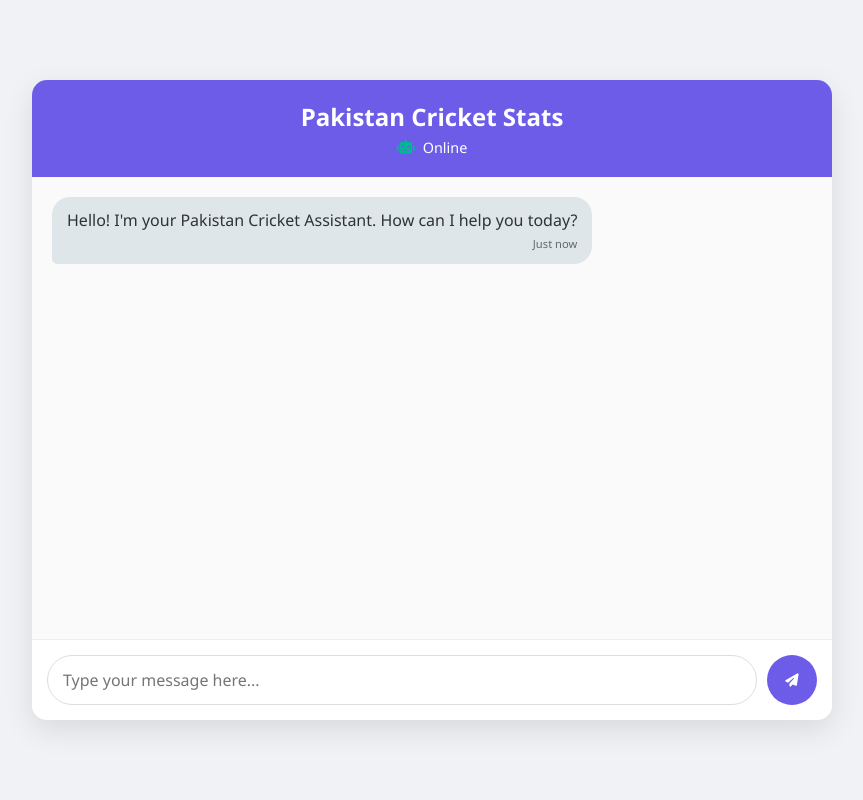
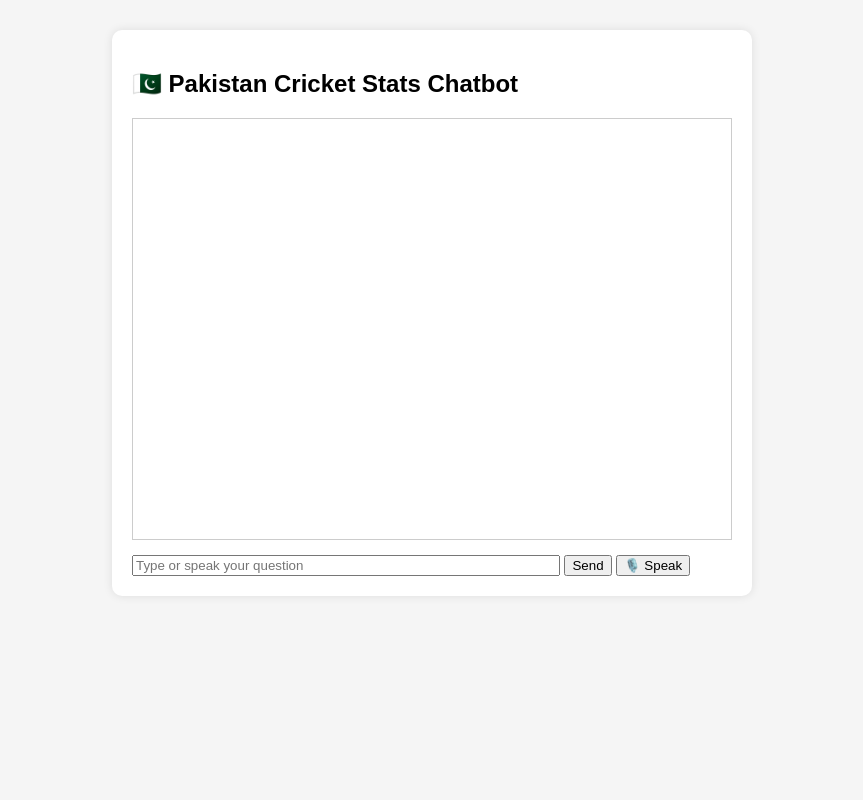
Before and after one commit to JunaidKhan04/Pakistan-Cricket-Stats, a Flask app: page / in a window 1280 px wide. Shown: the whole page, without its empty margins (208-1071 px from the left). Run offline with Flask 3, Linux system fonts and the light colour scheme.

Commit message:
speech button

```diff
--- a/templates/index.html
+++ b/templates/index.html
@@ -1,40 +1,101 @@
 <!DOCTYPE html>
-<html lang="en">
+<html>
 <head>
-    <meta charset="UTF-8">
-    <meta name="viewport" content="width=device-width, initial-scale=1.0">
-    <title>Pakistan Cricket Assistant</title>
-    <link rel="stylesheet" href="/static/styles.css">
-    <link rel="stylesheet" href="https://cdnjs.cloudflare.com/ajax/libs/font-awesome/6.4.0/css/all.min.css">
+    <title>Pakistan Cricket Stats</title>
+    <style>
+        body {
+            font-family: Arial, sans-serif;
+            margin: 0; padding: 0;
+            background-color: #f5f5f5;
+        }
+        .chat-container {
+            max-width: 600px;
+            margin: auto;
+            padding: 20px;
+            background: #fff;
+            margin-top: 30px;
+            border-radius: 10px;
+            box-shadow: 0 0 10px rgba(0,0,0,0.1);
+        }
+        .chat-box {
+            height: 400px;
+            overflow-y: scroll;
+            border: 1px solid #ccc;
+            padding: 10px;
+            margin-bottom: 15px;
+        }
+        .chat-box div {
+            margin-bottom: 10px;
+        }
+        .user {
+            text-align: right;
+            color: blue;
+        }
+        .bot {
+            text-align: left;
+            color: green;
+        }
+    </style>
 </head>
 <body>
     <div class="chat-container">
-        <div class="chat-header">
-            <h1>Pakistan Cricket Stats</h1>
-            <div class="bot-info">
-                <i class="fas fa-robot"></i>
-                <span>Online</span>
-            </div>
-        </div>
+        <h2>🇵🇰 Pakistan Cricket Stats Chatbot</h2>
+        <div class="chat-box" id="chatBox"></div>
 
-        <div class="chat-messages" id="chat-messages">
-    <div class="message bot-message">
-        <div class="message-content">
-            <p>Hello! I'm your Pakistan Cricket Assistant. How can I help you today?</p>
-        </div>
-        <div class="message-time">Just now</div>
-    </div>
-</div>
-
-
-        <form class="chat-input" id="chat-form">
-            <input type="text" id="user_input" name="user_input" placeholder="Type your message here..." autocomplete="on" required>
-            <button type="submit">
-                <i class="fas fa-paper-plane"></i>
-            </button>
-        </form>
+        <input type="text" id="userInput" placeholder="Type or speak your question" style="width:70%;">
+        <button onclick="sendMessage()">Send</button>
+        <button onclick="startRecognition()">🎙️ Speak</button>
     </div>
 
-    <script src="/static/scripts.js"></script>
+    <script>
+        const chatBox = document.getElementById('chatBox');
+
+        function appendMessage(sender, message) {
+            const div = document.createElement('div');
+            div.className = sender;
+            div.innerText = message;
+            chatBox.appendChild(div);
+            chatBox.scrollTop = chatBox.scrollHeight;
+        }
+
+        function sendMessage() {
+            const userInput = document.getElementById('userInput');
+            const message = userInput.value;
+            if (!message.trim()) return;
+
+            appendMessage('user', message);
+            userInput.value = '';
+
+            fetch('/ask', {
+                method: 'POST',
+                headers: { 'Content-Type': 'application/json' },
+                body: JSON.stringify({ question: message })
+            })
+            .then(res => res.json())
+            .then(data => {
+                appendMessage('bot', data.answer);
+                speakText(data.answer);
+            });
+        }
+
+        function speakText(text) {
+            const synth = window.speechSynthesis;
+            const utterance = new SpeechSynthesisUtterance(text);
+            synth.speak(utterance);
+        }
+
+        const recognition = new (window.SpeechRecognition || window.webkitSpeechRecognition)();
+        recognition.lang = 'en-US';
+
+        function startRecognition() {
+            recognition.start();
+        }
+
+        recognition.onresult = function(event) {
+            const transcript = event.results[0][0].transcript;
+            document.getElementById('userInput').value = transcript;
+            sendMessage();
+        };
+    </script>
 </body>
 </html>
```
